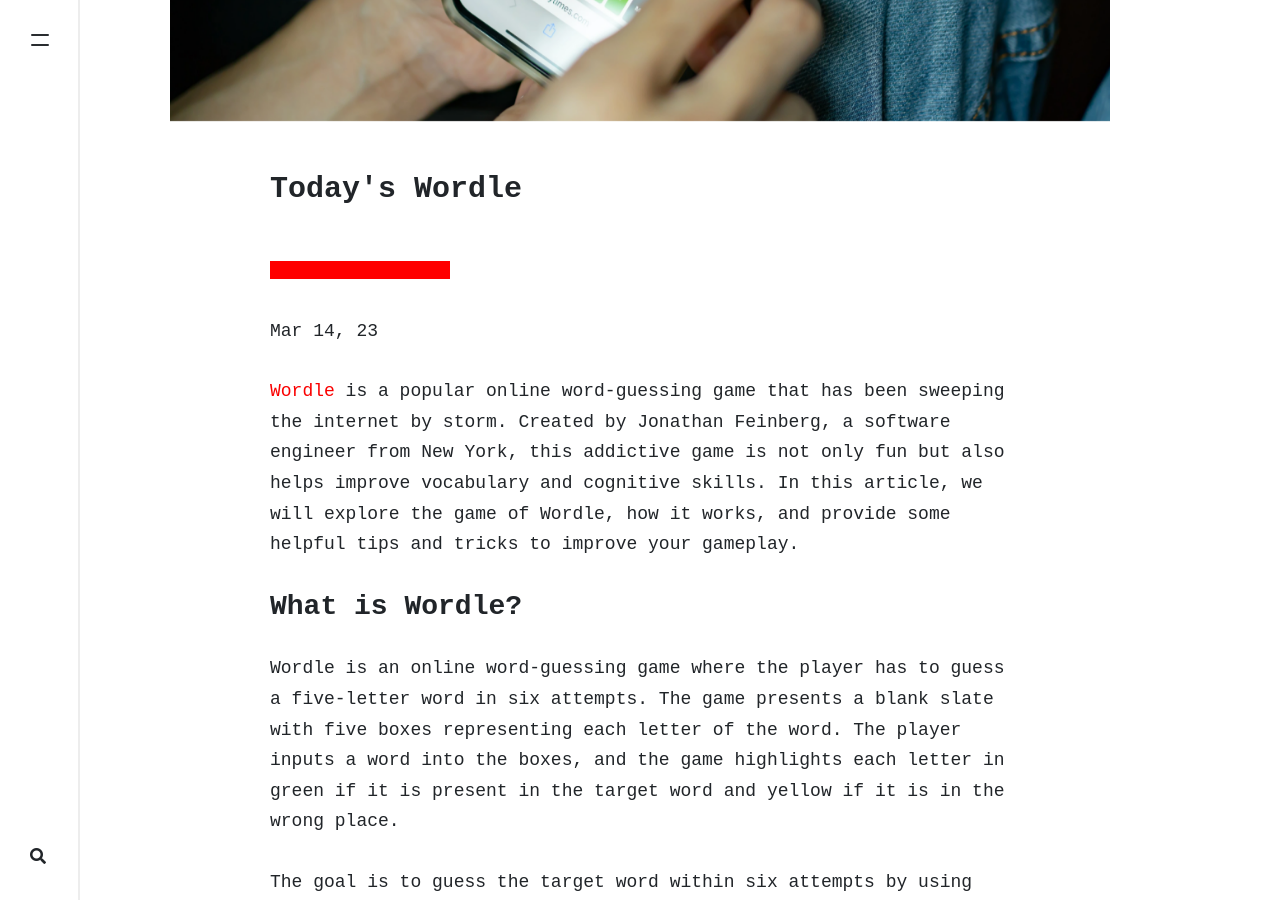
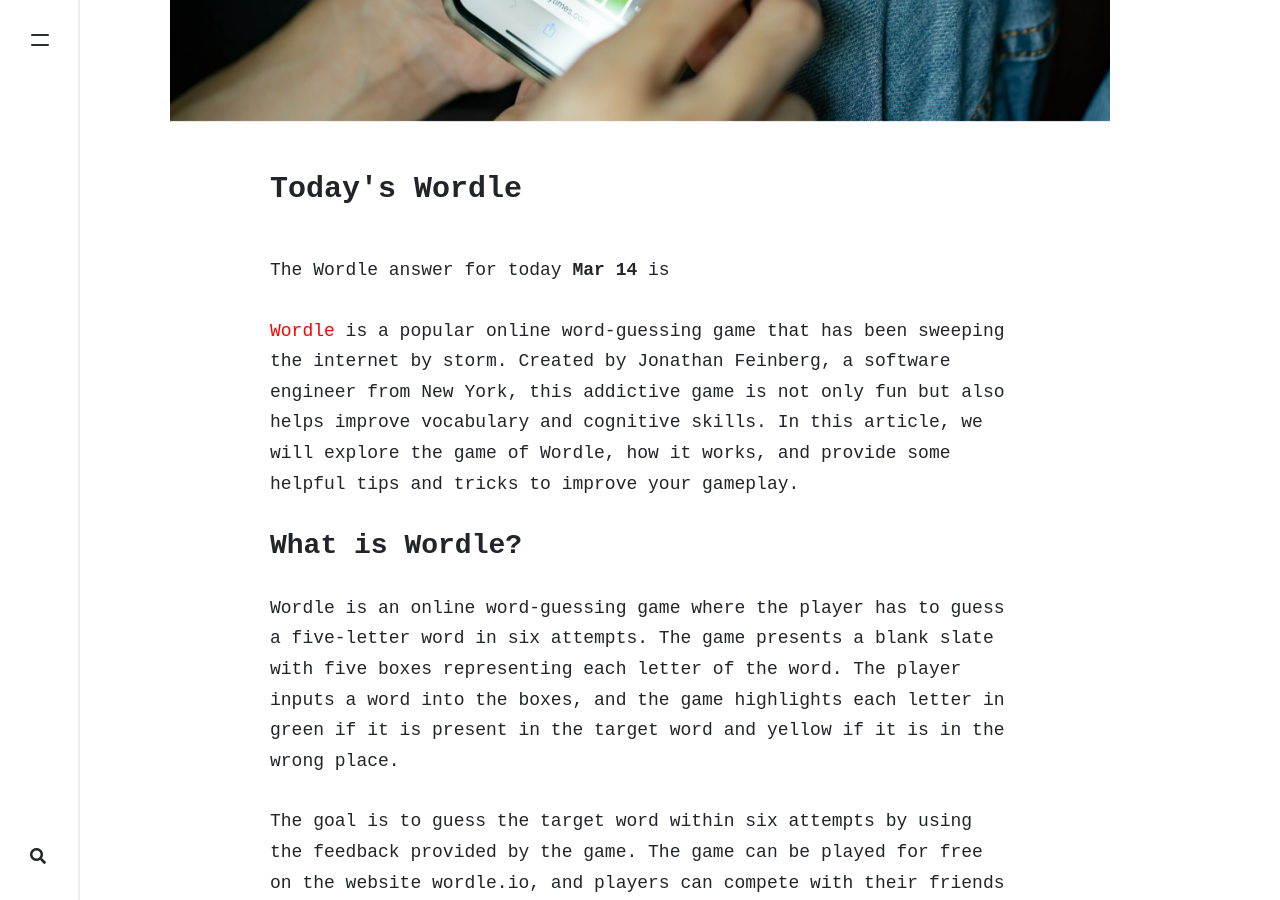
Before and after one commit to bundle-deals/bundle-deals.github.io, a Jekyll site: the page built from _pages/wordle-answer-today.html, in a window 1280 px wide and 900 px high, scrolled down 611 px. Built offline with Jekyll 4.4.1, drawn with Linux system fonts in a browser that asks for light colours; nearby versions of some CDN libraries; comment, search, counter and statistics services are not loaded.

Commit message:
first commit

```diff
--- a/_pages/wordle-answer-today.html
+++ b/_pages/wordle-answer-today.html
@@ -8,8 +8,10 @@ comments: false
 ---
 
 <div class="list-authors mt-5">
-  <button id="demo" type="button" class="btn btn-danger btn-lg"></button>
-  <p>{{ "Today" | date: "%b %d, %y" }}</p>
+  The Wordle answer for today
+  <strong>{{ "Today" | date: "%b %d" }}</strong> is
+  <h3 id="demo"></h3>
+
   <p>
     <a href="https://en.wikipedia.org/wiki/Wordle">Wordle</a> is a popular
     online word-guessing game that has been sweeping the internet by storm.
```
Also changed, not shown: 3 other files.
